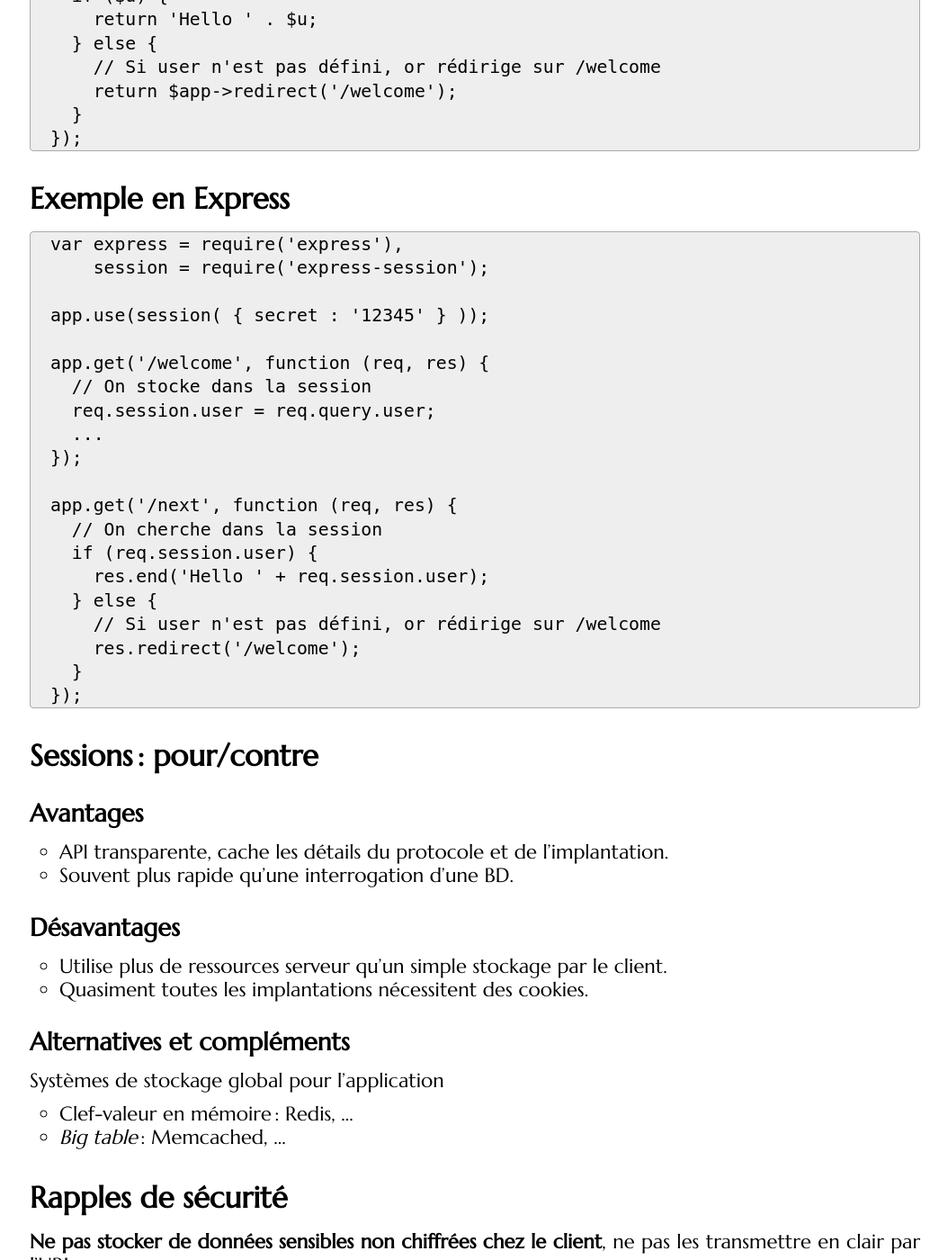
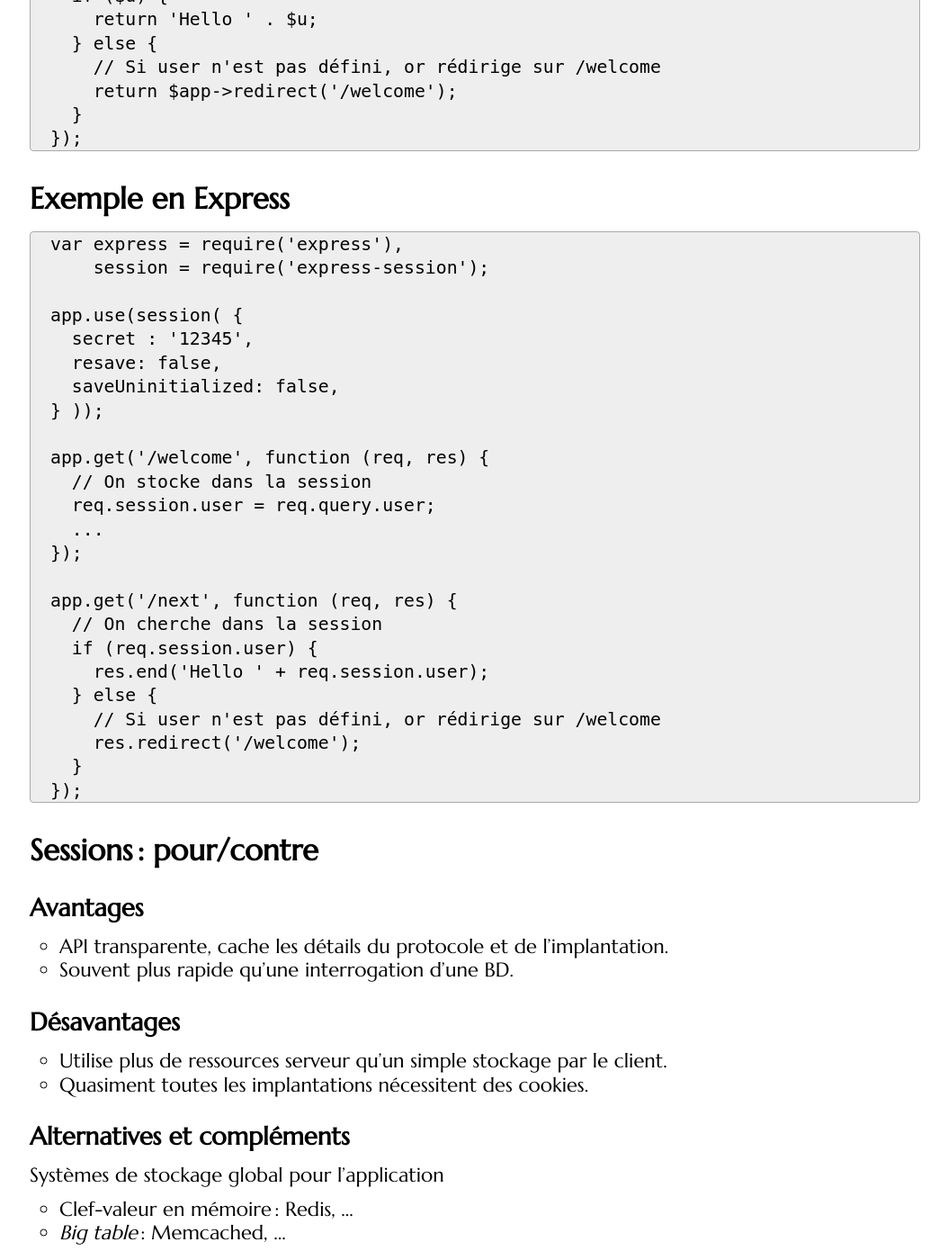
Before and after one commit to defeo/aws, a Jekyll site: the page built from _lessons/sessions.md, in a window 1280 px wide and 1400 px high, scrolled down 5258 px. Shown: the whole window at 90% size, without its empty margins (112-1166 px from the left). Built offline with Jekyll 4.4.1, drawn with Linux system fonts in a browser that asks for light colours; some web fonts are replaced.

Commit message:
Updated express session middleware example

```diff
--- a/_lessons/sessions.md
+++ b/_lessons/sessions.md
@@ -248,7 +248,11 @@ $app->get('/next', function(Application $app) {
 var express = require('express'),
     session = require('express-session');
 
-app.use(session( { secret : '12345' } ));
+app.use(session( {
+  secret : '12345',
+  resave: false,
+  saveUninitialized: false,
+} ));
 
 app.get('/welcome', function (req, res) {
   // On stocke dans la session
```
